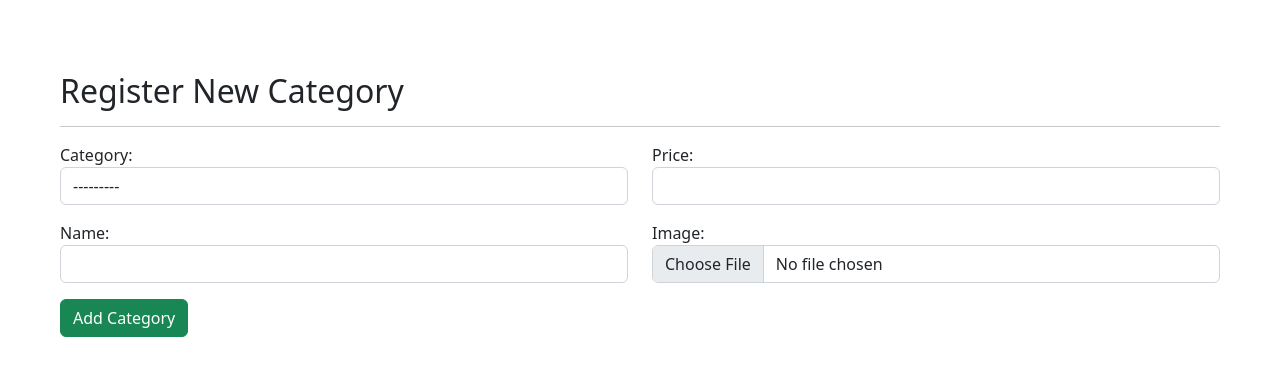
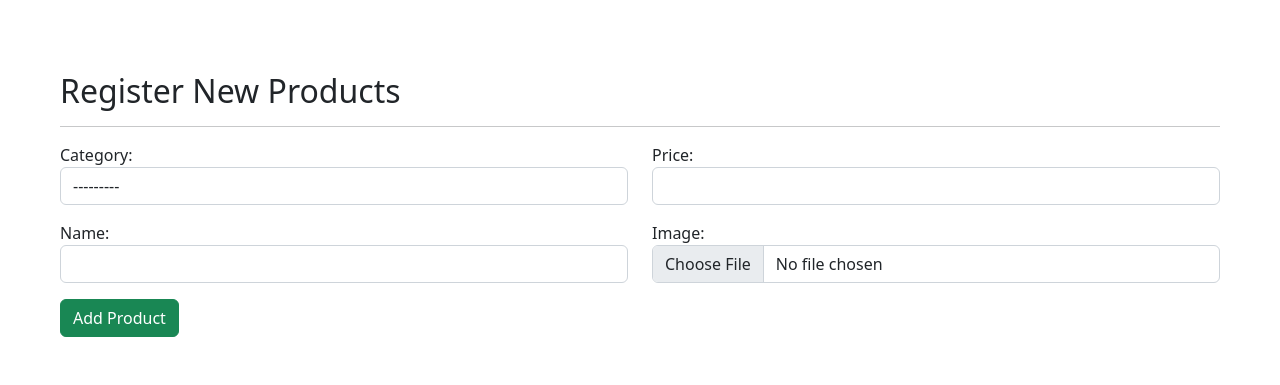
Before and after one commit to DamaMichaelYohanna/poultry-management-system, a Django app: page /product/management/product in a window 1280 px wide. Shown: the part 56-441 px from the top of the page. Run offline with Django 4.2, Linux system fonts and the light colour scheme; data that the repository does not hold is empty.

Commit message:
updated product_management html file

```diff
--- a/main/template/product_management.html
+++ b/main/template/product_management.html
@@ -1,10 +1,10 @@
 {% extends 'base.html' %}{% load static %} {% block title %} Product Category
 {%endblock %} {%block content %}
 <div class="container-fluid pt-5">
-  <h2 class="pt-4">Register New Category</h2>
+  <h2 class="pt-4">Register New Products</h2>
   <hr />
   <div>
-    <form action="" method="post">
+    <form action="" method="post" enctype="multipart/form-data">
       <div class="row">
         <div class="col-md-6">
           <p>
@@ -17,7 +17,7 @@
             >
               <option value="" selected>---------</option>
               {% for option in cat %}
-              <option value="{{option.pk}}">{{option.name}}</option>
+              <option value="{{forloop.counter}}">{{option.name}}</option>
               {% endfor %}
             </select>
           </p>
@@ -61,7 +61,7 @@
       </div>
 
       {% csrf_token %}
-      <button class="btn btn-success">Add Category</button>
+      <button class="btn btn-success">Add Product</button>
     </form>
   </div>
   <div class="pt-5">
@@ -82,7 +82,15 @@
         <td>{{prod.category}}</td>
         <td>{{prod.price}}</td>
         <td>{{prod.date}}</td>
-        <td><a href="http://">Delete</a></td>
+        <td>
+          <a href="/product/update/{{prod.pk}}" class="btn btn-primary"
+            >Update</a
+          >
+          |
+          <a href="/product/delete/{{prod.pk}}" class="btn btn-danger"
+            >Delete</a
+          >
+        </td>
       </tr>
       {% endfor %}
     </table>
```
